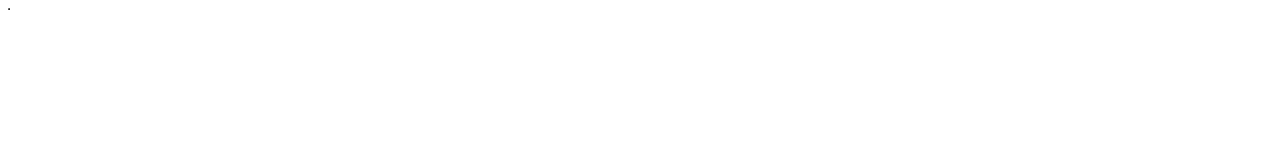
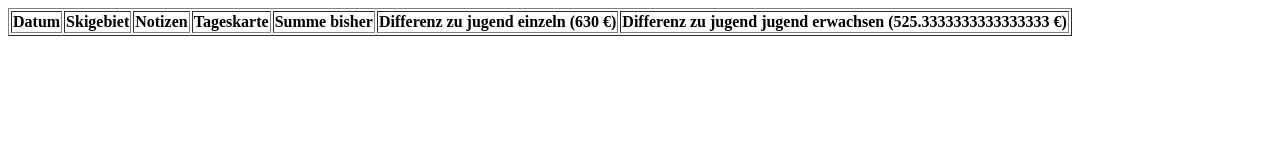
Before and after one commit to lakape/ski_tracker, a plain HTML site: page index.html in a window 1280 px wide. Drawn offline with Linux system fonts and the light colour scheme.

Commit message:
Add table headers for ski trip details

```diff
--- a/index.html
+++ b/index.html
@@ -6,6 +6,15 @@
 </head>
 <body>
   <table border="1">
+    <tr>
+      <th>Datum</th>
+      <th>Skigebiet</th>
+      <th>Notizen</th>
+      <th>Tageskarte</th>
+      <th>Summe bisher</th>
+      <th>Differenz zu jugend einzeln (630 €)</th>
+      <th>Differenz zu jugend jugend erwachsen (525.3333333333333333 €)</th>
+    </tr>
   </table>
 </body>
 </html>
```
